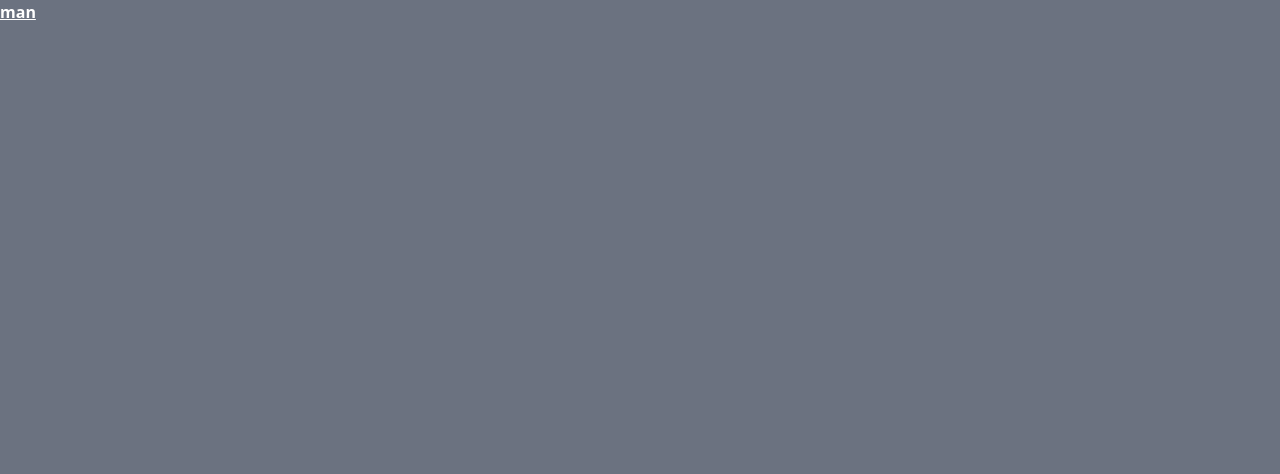
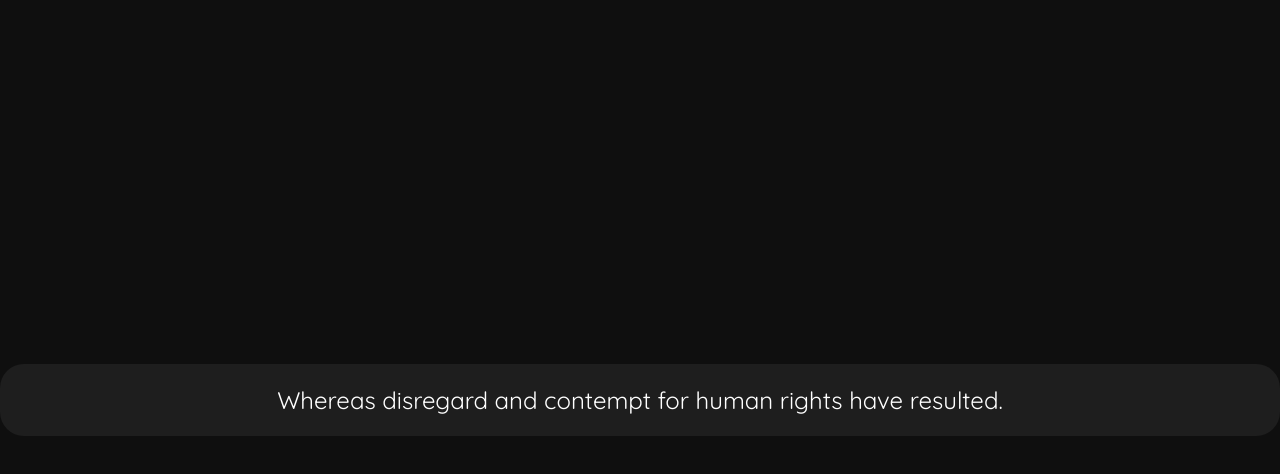
Before and after one commit to rts4/home, a SvelteKit app: page / in a window 1280 px wide. Shown: the top 474 px of the page. Built offline with nearby package versions, Linux system fonts and the light colour scheme.

Commit message:
install quicksand font - rts4

```diff
--- a/src/app.css
+++ b/src/app.css
@@ -1,3 +1,5 @@
+@import url('https://fonts.googleapis.com/css2?family=Quicksand:wght@300;400;500;600;700&display=swap');
+
 @tailwind base;
 @tailwind components;
 @tailwind utilities;
--- a/src/routes/+page.svelte
+++ b/src/routes/+page.svelte
@@ -1,7 +1,18 @@
-<p class="font-bold underline text-white">man</p>
+<div class="flex h-screen place-items-center">
+<div class="container mx-auto p-5 my-5 text-white rounded-3xl grid justify-center" id="main-container">
+    <h1 class="text-2xl quicksand-reg">Whereas disregard and contempt for human rights have resulted.</h1>
+</div>
+</div>
 
 <style lang="postcss">
     :global(html) {
-        background-color: theme(colors.gray.500);
+        background-color: rgb(15, 15, 15);
+    }
+    #main-container {
+        background-color: rgb(30, 30, 30);
+    }
+    .quicksand-reg {
+        font-family: 'Quicksand', sans-serif;
+        font-weight: 400;
     }
 </style>
```
